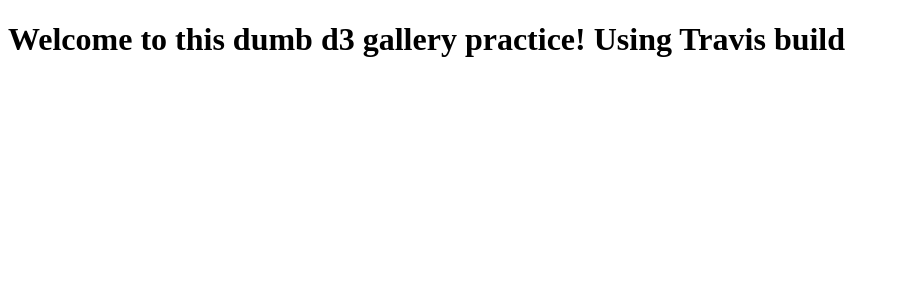
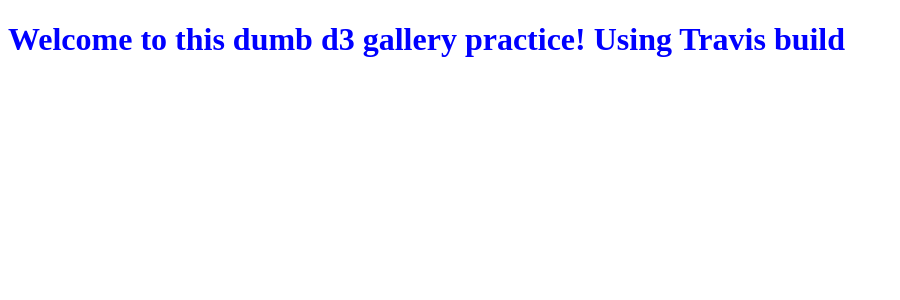
Before and after one commit to Qi-Z/d3-gallery, an Angular app: page / in a window 1280 px wide. Shown: the top 300 px of the page, without its empty margins (0-900 px from the left). Built offline with nearby package versions, Linux system fonts and the light colour scheme.

Commit message:
Use scss

```diff
--- /dev/null
+++ b/src/app/app.component.scss
@@ -0,0 +1,3 @@
+h1 {
+    color: blue;
+}
--- a/src/app/app.component.ts
+++ b/src/app/app.component.ts
@@ -3,7 +3,7 @@
 @Component({
   selector: 'app-root',
   templateUrl: './app.component.html',
-  styleUrls: ['./app.component.css']
+  styleUrls: ['./app.component.scss']
 })
 export class AppComponent {
   title = 'app';
```
Also changed, not shown: .angular-cli.json, src/app/app.component.css (deleted), src/styles.scss (renamed from src/styles.css).
